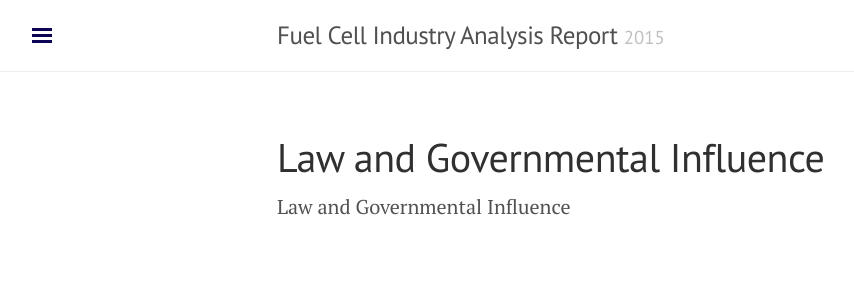
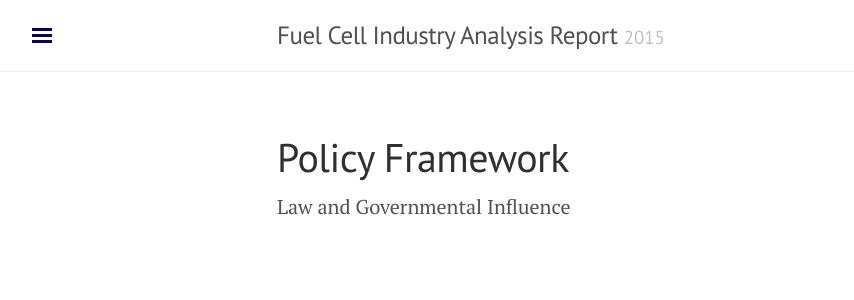
Before and after one commit to BambuGMS/Industry-Analysis-Report, a Jekyll site: the page built from 4PolicyFramework.md, in a window 1280 px wide. Shown: the top 300 px of the page, without its empty margins (3-857 px from the left). Built offline with Jekyll 4.4.1, drawn with Linux system fonts in a browser that asks for light colours; Markdown is read by kramdown in place of the engine named in the settings.

Commit message:
Update and rename 4PolicyPerspective.md to 4PolicyFramework.md

```diff
--- a/4PolicyPerspective.md
+++ b/4PolicyFramework.md
@@ -1,5 +1,5 @@
 ---
-title: Law and Governmental Influence
+title: Policy Framework
 layout: page
 ---
 
```
